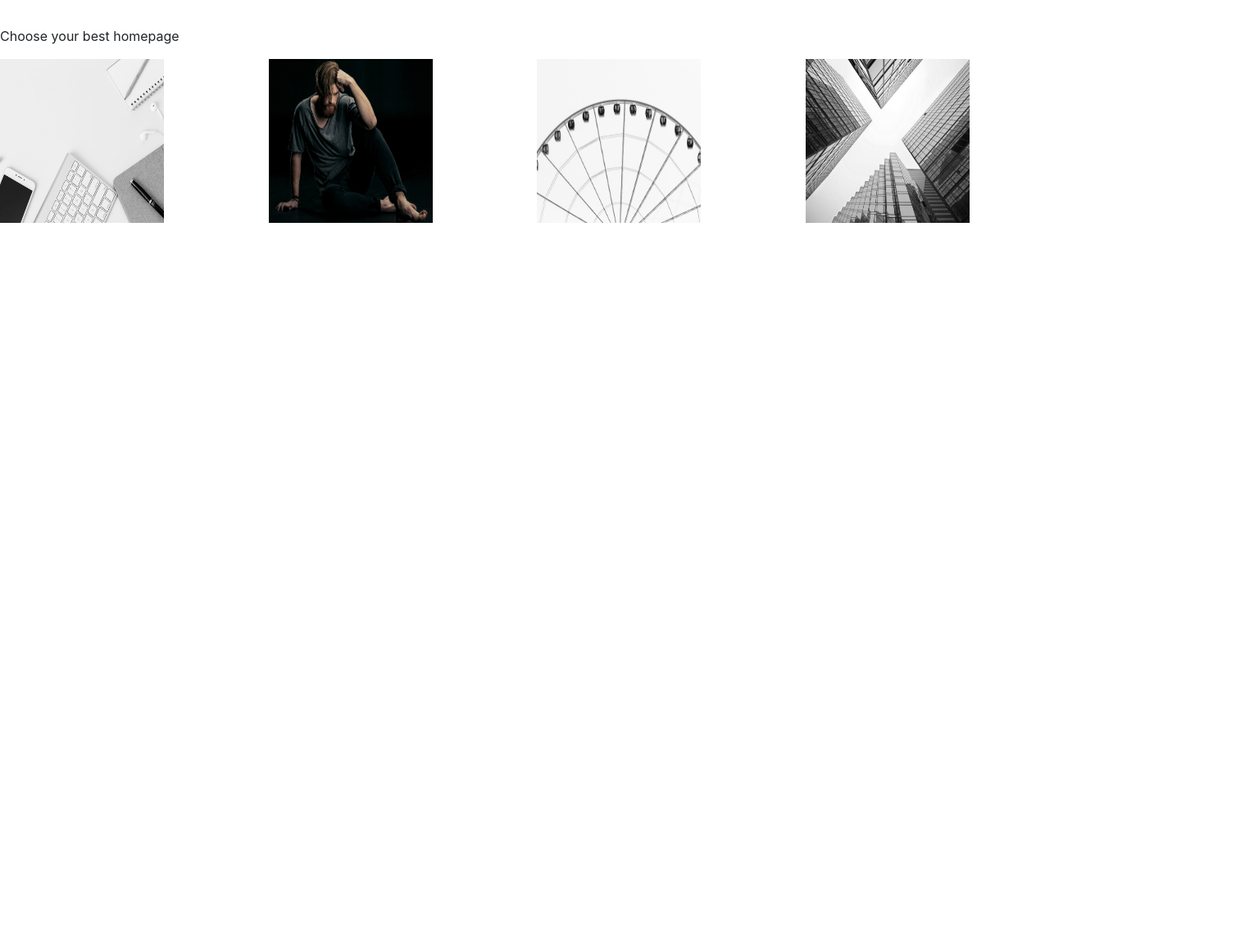
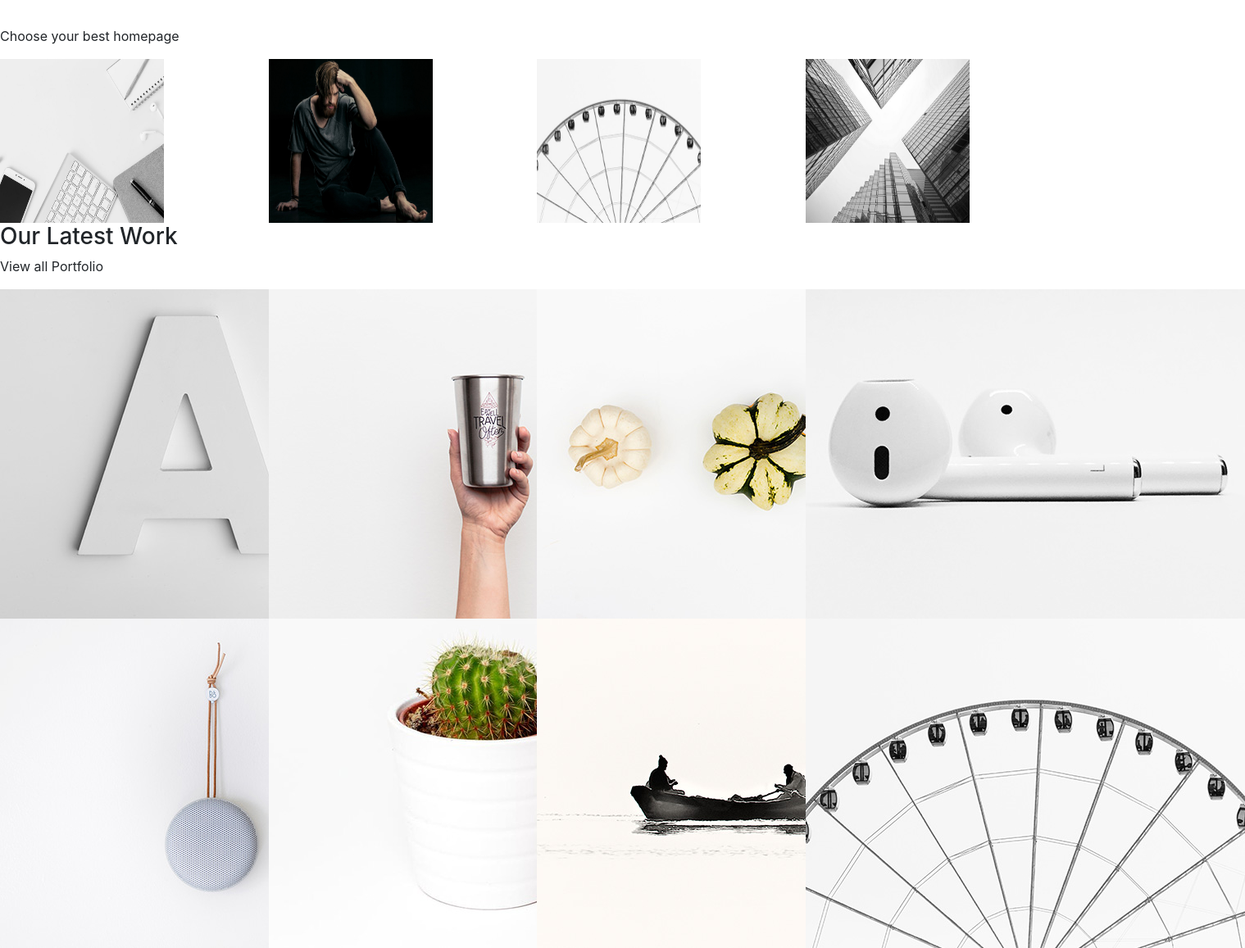
Before and after one commit to Mdigo12/Assigment2, a plain HTML site: page index.html in a window 1280 px wide. Shown: the part 1480-2637 px from the top of the page at 82% size, 1519 px wide, since content can reach past the window. Before the commit the page ends 1752 px from the top, so only its background shows below. Drawn offline with nearby package versions, Linux system fonts and the light colour scheme.

Commit message:
added items of section e

```diff
--- a/index.html
+++ b/index.html
@@ -125,9 +125,26 @@
 
     </section>
 
+    <section id="e">
+        <div class="row">
+            <div class="col-md-12">
+                <h3>Our Latest Work</h3>
+                <p>View all Portfolio</p>
+            </div>
+        </div>
     <div class="row" id="e">
-
+        <div class="col-md-3"> <img src="images/project-1.jpg" alt="image"></div>
+        <div class="col-md-3"> <img src="images/project-2.jpg" alt="image"></div>
+        <div class="col-md-3"> <img src="images/project-3.jpg" alt="image"></div>
+        <div class="col-md-3"> <img src="images/project-4.jpg" alt="image"></div>
     </div>
+    <div class="row" id="e1">
+        <div class="col-md-3"> <img src="images/project-5.jpg" alt="image"></div>
+        <div class="col-md-3"> <img src="images/project-6.jpg" alt="image"></div>
+        <div class="col-md-3"> <img src="images/project-7.jpg" alt="image"></div>
+        <div class="col-md-3"> <img src="images/project-8.jpg" alt="image"></div>
+    </div>
+</section>
     <div class="row" id="f">
 
     </div>
```
